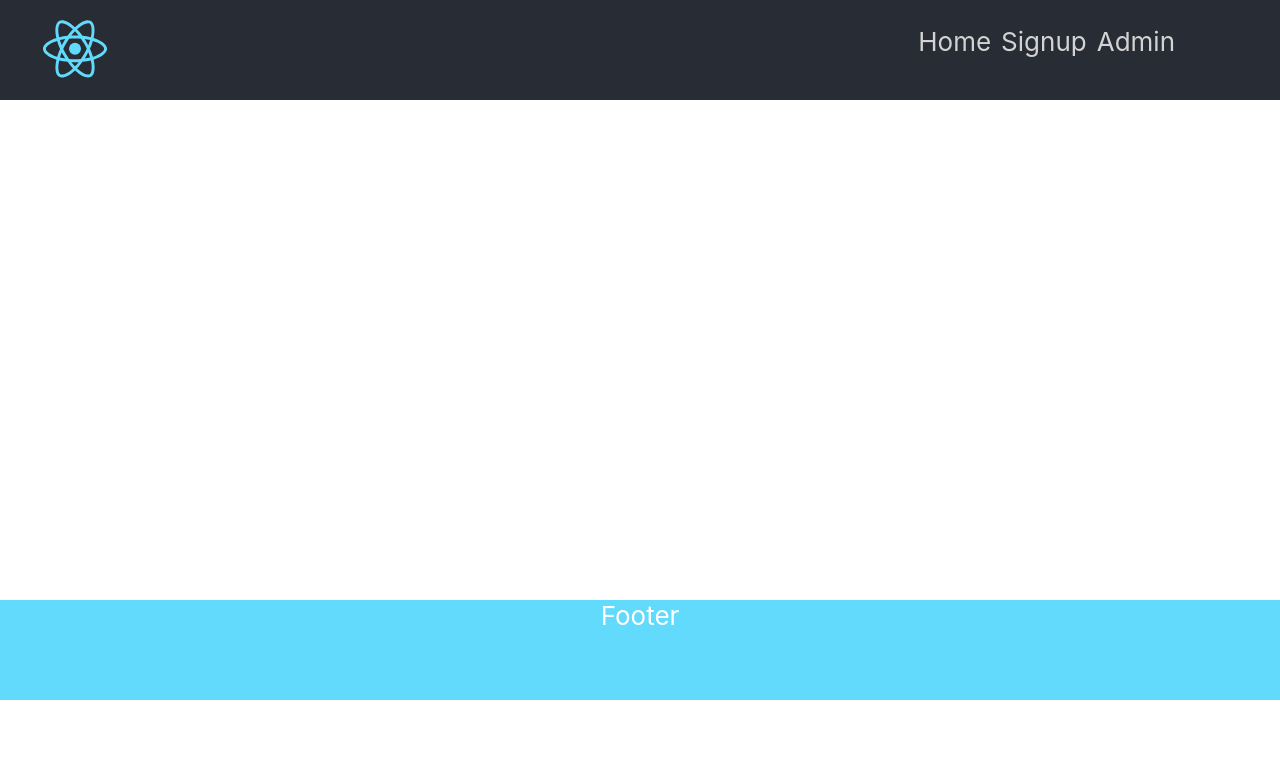
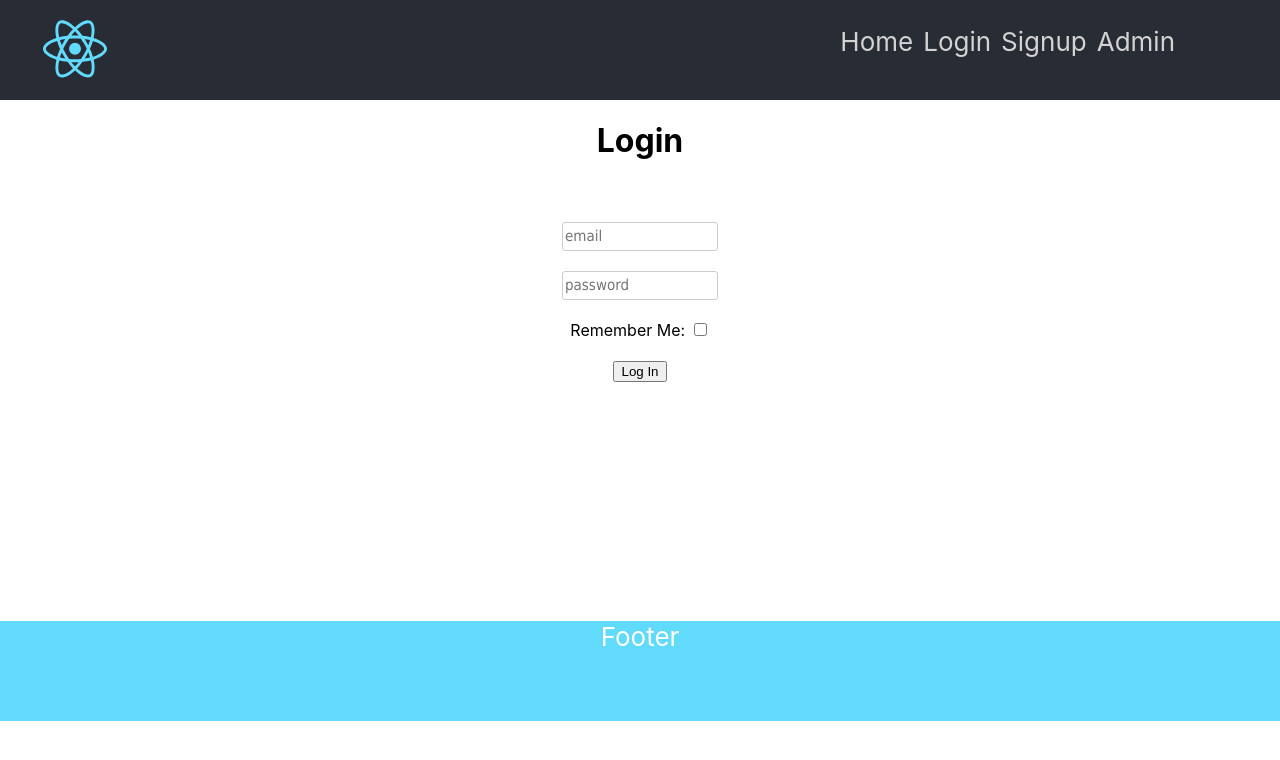
Before and after one commit to dalais/sdku, a React (Create React App) app: page /login in a window 1280 px wide. Shown: the top 760 px of the page. Built offline with nearby package versions, Linux system fonts and the light colour scheme.

Commit message:
login form

```diff
--- /dev/null
+++ b/src/_components/_parts/_login.js
@@ -0,0 +1,92 @@
+import React from 'react';
+import axios from 'axios';
+
+const _login = () => {
+
+    const inputStyle = {
+        border: '1px solid #cccccc', //цвет рамки
+        borderRadius: '3px', //закругление углов (общее)
+        WebkitBorderRadius: '3px', //закругление углов (Google Chrome)
+        MozBorderRadius: '3px', //закругление углов (FireFox)
+        background: '#ffffff !important', // желательно прописывать, так как в Chrome при сохранных данных оно может быть желтым
+        outline: 'none', // удаляет обводку в браузерах хром(желтая) и сафари(синяя)
+        height: '25px', // высота на свое усмотрение
+        width: '150px', // ширина на свое усмотрение
+        color: 'darkslategray', //цвет шрифта в обычном состоянии
+        fontSize: '15px', // Размер шрифта
+        fontFamily: 'Tahoma' // Стиль шрифта
+    };
+    let userData = {};
+
+    const handleSubmit = (event) => {
+        event.preventDefault();
+        if (event.target.email.value === '') {
+            event.target.email.style.border = '1px solid red';
+        }
+        if (event.target.password.value === '') {
+            event.target.password.style.border = '1px solid red';
+        }
+        if (event.target.email.value !== '' && event.target.password.value !== '') {
+            const loginDataObj = {
+                email: event.target.email.value,
+                password: event.target.password.value,
+                remember_me: event.target.remember_me.checked
+            };
+            axios.post(`api/auth/login`, loginDataObj)
+                .then(res => {
+                    if (res.data.error === 0) {
+                        userData = res.data.data
+                    }
+                    console.log(res.data);
+                    console.log(userData);
+                })
+
+        }
+    };
+
+    const onInput = (event) => {
+        event.preventDefault();
+        if (event.target.style.border === '1px solid red') {
+            event.target.style.border = '1px solid #cccccc'
+        }
+    };
+
+    const email = (
+        <input type="text" name="email" style={inputStyle} onInput={onInput} placeholder="email"/>
+    );
+    const password = (
+        <input type="password" name="password" style={inputStyle} onInput={onInput} placeholder="password"/>
+    );
+    const rememberMe = (
+        <input type="checkbox" name="remember_me"/>
+    );
+    const btn = (<button type="submit">Log In</button>);
+
+
+    const loginForm = (
+        <form onSubmit={handleSubmit}>
+            {email}
+            <br/>
+            <br/>
+            {password}
+            <br/>
+            <br/>
+            Remember Me: {rememberMe}
+            <br/>
+            <br/>
+            {btn}
+        </form>
+    );
+
+
+    return (
+        <div className="log-in">
+            <h1>Login</h1>
+            <br/>
+            <br/>
+            {loginForm}
+        </div>
+    );
+};
+
+export default _login;
--- a/src/_components/layout/MainContent.js
+++ b/src/_components/layout/MainContent.js
@@ -3,6 +3,7 @@ import {Route, Switch} from "react-router-dom";
 
 import _home from "../_parts/_home";
 import _signup from "../_parts/_signup";
+import _login from "../_parts/_login";
 import _admin from "../_parts/_admin";
 import '../../css/layout/MainContent.css';
 import NotFound from "../pages/NotFound";
@@ -13,6 +14,7 @@ const MainContent = props => {
             <Switch>
                 <Route exact path={"/"} component={_home}/>
                 <Route path={"/signup"} component={_signup}/>
+                <Route path={"/login"} component={_login}/>
                 <Route path={"/admin"} component={_admin}/>
                 <Route path={"/not-found"} component={NotFound}/>
             </Switch>
--- a/src/_components/layout/Navbar.js
+++ b/src/_components/layout/Navbar.js
@@ -8,6 +8,9 @@ const Navbar = () => {
             <ul className="nav items">
                 <li className="nav-item">
                     <Link to="/">Home</Link>
+                </li>
+                <li className="nav-item">
+                    <Link to="/login">Login</Link>
                 </li>
                 <li className="nav-item">
                     <Link to="/signup">Signup</Link>
```
